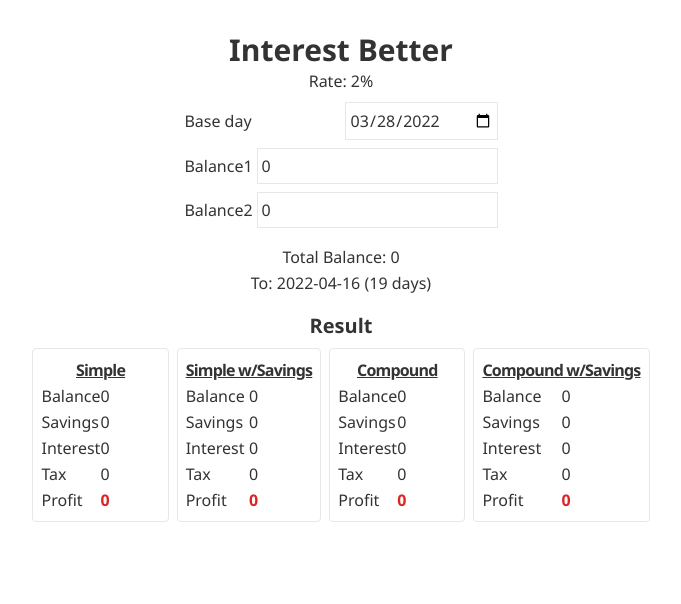
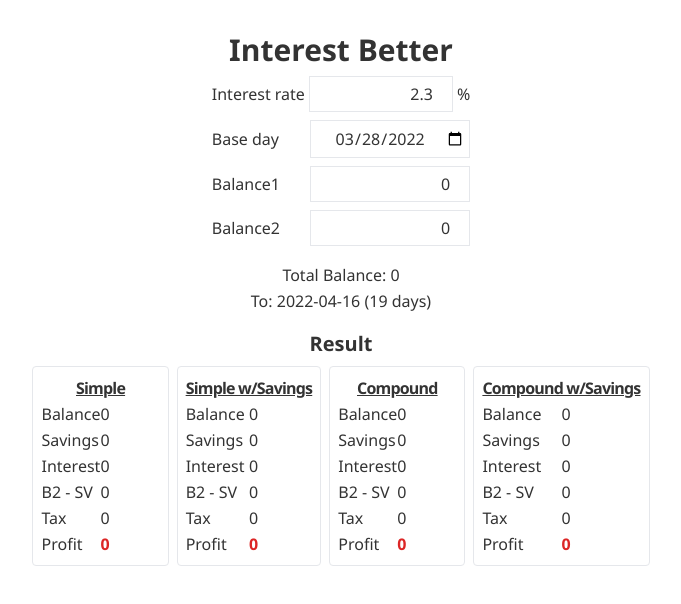
Before and after one commit to lseeker/interest-better, a Vue app: page / in a window 1280 px wide. Shown: the top 604 px of the page, without its empty margins (299-980 px from the left). Built offline with nearby package versions, Linux system fonts and the light colour scheme.

Commit message:
add interest rate

```diff
--- a/src/App.vue
+++ b/src/App.vue
@@ -6,9 +6,10 @@ function formatDate(date: Date) {
 }
 
 const data = reactive({
+  interestRate: Number(localStorage.getItem('rate') ?? 2.3),
   baseDay: formatDate(new Date()),
-  balance1: Number(localStorage.getItem('balance1')) ?? 0,
-  balance2: Number(localStorage.getItem('balance2')) ?? 0,
+  balance1: Number(localStorage.getItem('balance1') ?? 0),
+  balance2: Number(localStorage.getItem('balance2') ?? 0),
 });
 
 const baseDate = computed(() => new Date(data.baseDay));
@@ -25,6 +26,7 @@ const lastDate = computed(() => {
 });
 const totalBalance = computed(() => data.balance1 + data.balance2);
 
+watch(() => data.interestRate, (i) => localStorage.setItem('rate', `${i}`));
 watch(() => data.balance1, (b) => localStorage.setItem('balance1', `${b}`));
 watch(() => data.balance2, (b) => localStorage.setItem('balance2', `${b}`));
 
@@ -42,7 +44,7 @@ function taxForInterest(interest: number) {
 }
 
 const optimized = computed<Result[]>(() => {
-  const balanceForInterest1 = 18250; // 1 * 365 / 0.02
+  const balanceForInterest1 = 365 / (data.interestRate / 100); // 1 * 365 / rate
   // 767 is max income tax on 1b - interest value is 5479;
   const result: Result[] = [{
     balance: 0,
@@ -52,7 +54,7 @@ const optimized = computed<Result[]>(() => {
   for (let tax = 10; tax < 767; tax += 10) {
     const interestMax = tax / 0.14; // 14%
     const interest = Number.isInteger(interestMax) ? interestMax - 1 : Math.floor(interestMax);
-    const balance = balanceForInterest1 * interest;
+    const balance = Math.ceil(balanceForInterest1 * interest);
     if (balance > totalBalance.value) {
       break;
     }
@@ -67,7 +69,7 @@ const optimized = computed<Result[]>(() => {
 });
 
 function dayBalace(balance: number, days = 1): Result {
-  const interest = Math.floor((balance * 0.02 * days) / 365);
+  const interest = Math.floor((balance * (data.interestRate / 100) * days) / 365);
   const tax = taxForInterest(interest);
 
   return {
@@ -112,7 +114,7 @@ function calcCompoundNormal(balance: number, bsi: number, days: number) {
 }
 
 function calcForSeparation(bn: number, bs: number, days: number) {
-  const bsi = Math.floor((bs * 0.02) / 365);
+  const bsi = Math.floor((bs * (data.interestRate / 100)) / 365);
   const bst = taxForInterest(bsi);
   const bsResult: Result = {
     balance: bs,
@@ -233,22 +235,32 @@ function highlightClass(profit: number) {
   <h1 class="text-3xl font-bold">
     Interest Better
   </h1>
-  <p>Rate: 2%</p>
   <form
     class="flex flex-col gap-2 my-2"
     @submit.prevent=""
   >
+    <label class="flex items-baseline gap-1">Interest rate
+      <input
+        v-model="data.interestRate"
+        class="text-right w-36"
+        type="number"
+        min="0"
+        step="0.1"
+      >
+      %
+    </label>
+
     <label class="flex justify-between items-baseline gap-1">Base day
       <input
         v-model="data.baseDay"
-        class="border p-1"
+        class="text-center"
         type="date"
       >
     </label>
     <label class="flex justify-between items-baseline gap-1">Balance1
       <input
         v-model="data.balance1"
-        class="border p-1"
+        class="text-right"
         type="number"
         size="11"
       >
@@ -256,7 +268,7 @@ function highlightClass(profit: number) {
     <label class="flex justify-between items-baseline gap-1">Balance2
       <input
         v-model="data.balance2"
-        class="border p-1"
+        class="text-right"
         type="number"
         size="11"
       >
@@ -286,6 +298,8 @@ function highlightClass(profit: number) {
         <dd>{{ v.savings.toLocaleString() }}</dd>
         <dt>Interest</dt>
         <dd>{{ v.interest.toLocaleString() }}</dd>
+        <dt>B2 - SV</dt>
+        <dd>{{ (v.savings - data.balance2).toLocaleString() }}</dd>
         <dt>Tax</dt>
         <dd>{{ v.tax.toLocaleString() }}</dd>
         <dt>Profit</dt>
@@ -316,4 +330,7 @@ dl {
 dd {
   @apply text-right;
 }
+label>input {
+  @apply border p-1 w-40;
+}
 </style>
```
